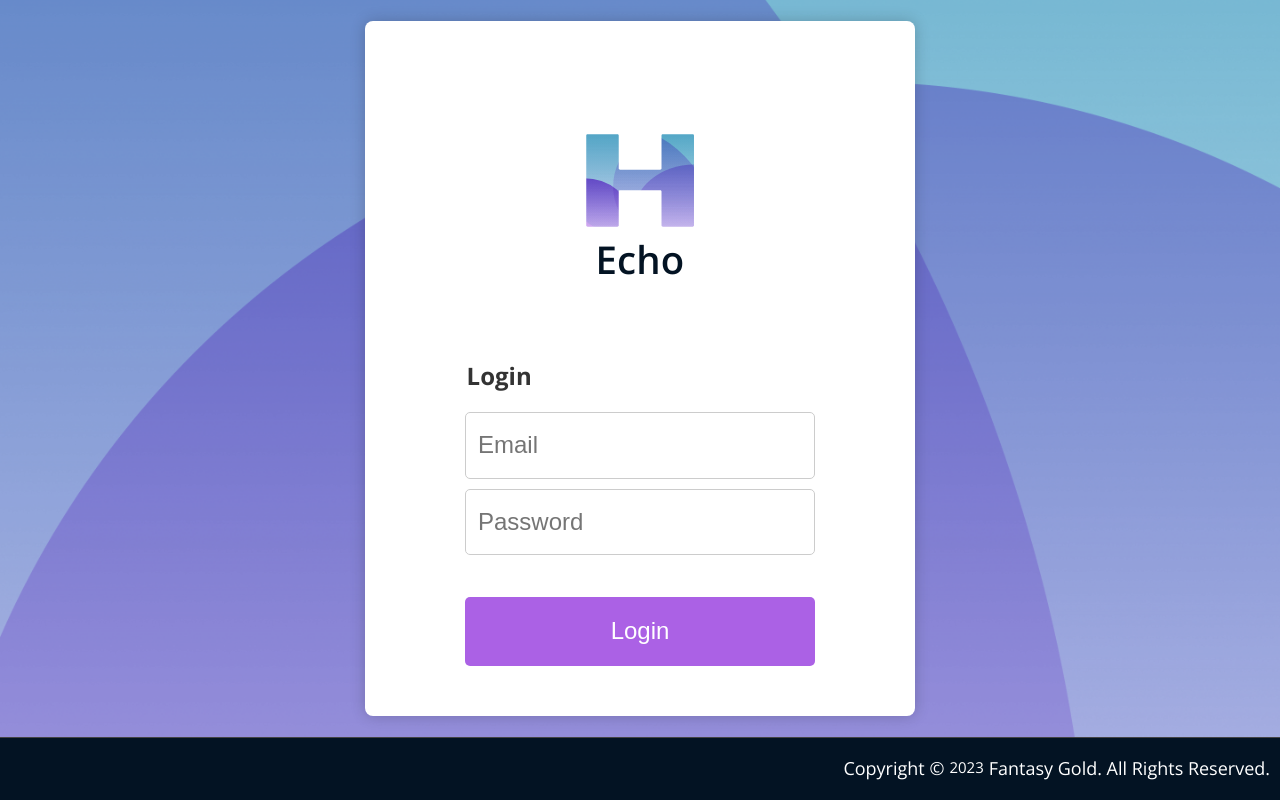
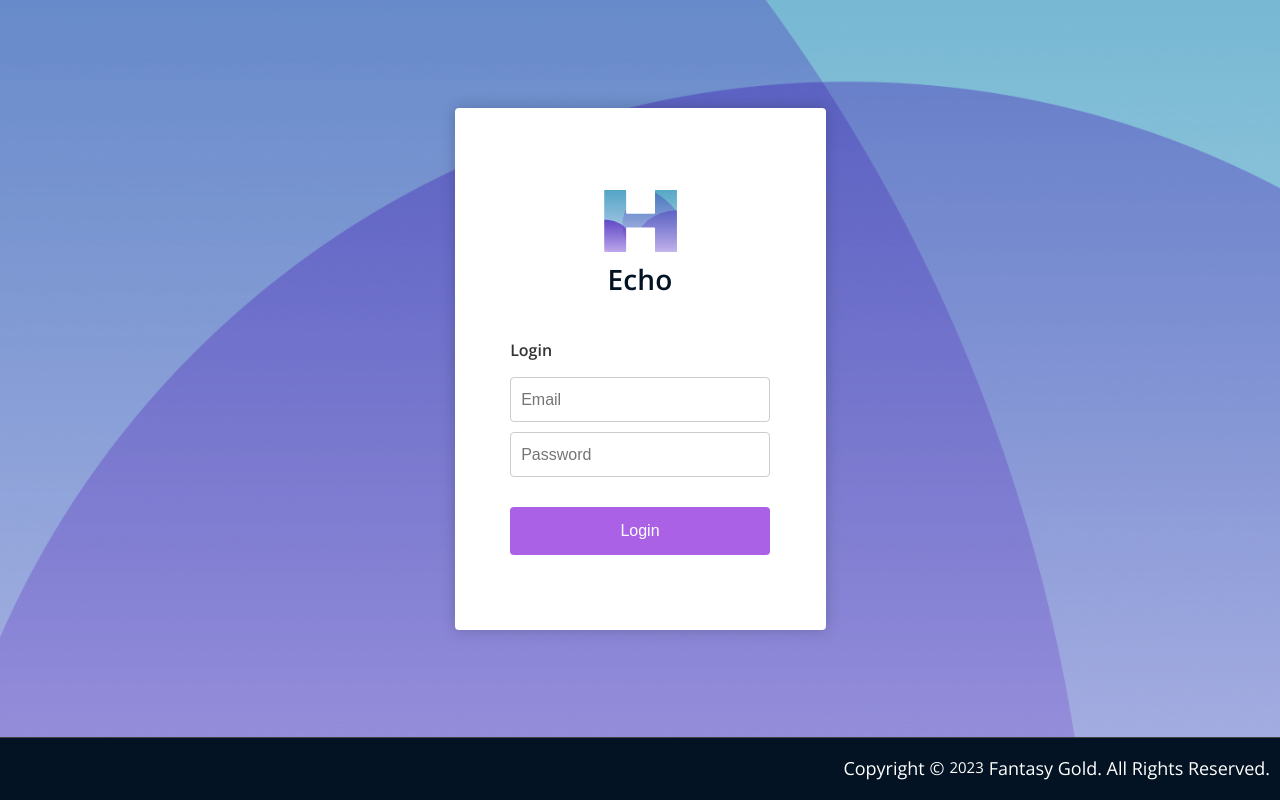
Before and after one commit to f15c0/echo, a React (Create React App) app: page / in a window 1280 px wide. Built offline with nearby package versions, Linux system fonts and the light colour scheme; the HTML template or start-up script is replaced by a standard one.

Commit message:
Login Form Changes

```diff
--- a/src/App.css
+++ b/src/App.css
@@ -17,75 +17,75 @@
 
 .login-panel {
   background-color: white;
-  height: auto;
-  padding: 20px;
-  border-radius: 8px;
+  height: 522px;
+  width: 371px;
+  border-radius: 4px;
   box-shadow: 0px 0px 15px rgba(0, 0, 0, 0.2);
-  width: 550px;
   overflow: auto;
 }
 
 .login-form{
   text-align: center;
-  padding: 20px 0px;
+  padding-top: 18px;
 }
-.login-panel h1{
-  font-size: 2.4rem;
+.login-title{
+    font-size: 28px;
     font-weight: 600;
+    line-height: 38.13px;
     letter-spacing: 0.15px;
     color: var(--offBlack);
     padding-bottom: 20px;
-    margin-bottom: 20px;
 }
 
 .login-content{
-  padding-top: 68px;
-  margin-top: 40px 0px;
+  padding-top: 60px;
+  margin-top: 38px 0px;
 
 }
 
-.input {
-  display: flex;
+.form-group {
+    display: flex;
     flex-direction: column;
-    gap: 10px;
-    padding: 10px 0;
+    padding-top: 10px;
     align-items: center;
-    margin-top: 50px;
+    margin-top: 10px;
 
 }
 
-.input input {
-  padding: 18px 12px;
+.form-group input {
+  padding: 12px 10px;
+  margin-top: 10px;
+  font-size: 16px;
   border: 1px solid #ccc;
-  border-radius: 5px;
-  font-size: 24px;
-  width: 80%;
+  border-radius: 4px;
+  width: 70%;
   max-width: 350px;
 }
 
 
-.input p {
-  align-self: flex-start;
-  margin-left: 16%;
-  font-size: 24px;
-  font-weight: bold ;
+.form-group p {
+  align-self: start;
 
+  margin-left: 15%;
+  font-size: 16px;
+  font-weight: 600;
 }
 .submit-btn {
   display: block;
-  width: 80%;
+  width: 70%;
   max-width: 350px;
-  padding: 20px 20px;
+  padding: 14px 20px;
   background-color: var(--primaryColor);
   color: white;
   border: none;
-  border-radius: 5px;
+  border-radius: 4px;
   cursor: pointer;
-  margin-top: 32px;
-  font-size: 24px;
+  margin-top: 30px;
+  font-size: 16px;
+  font-weight: 500;
   transition: background-color 0.3s;
 
   &:hover {
-    background-color: #2980b9;
+    background-color: #cc57c0;
   }
 }
--- a/src/pages/login.jsx
+++ b/src/pages/login.jsx
@@ -5,13 +5,13 @@ const Login = () => {
       <form className="login-form">
         <div className="login-content">
           <div>
-            <img src={Appicon} width={120} alt="App icon" />
+            <img src={Appicon} width={81} height={70} alt="App icon" />
           </div>
           <h1 className="login-title">Echo</h1>
 
-          <div className="input">
+          <div className="form-group">
             <p>Login</p>
-            <input type="email" placeholder="Email" />
+            <input type="email" placeholder="Email" className="email" />
             <input type="password" placeholder="Password" />
             <button type="submit" className="submit-btn">
               Login
```
